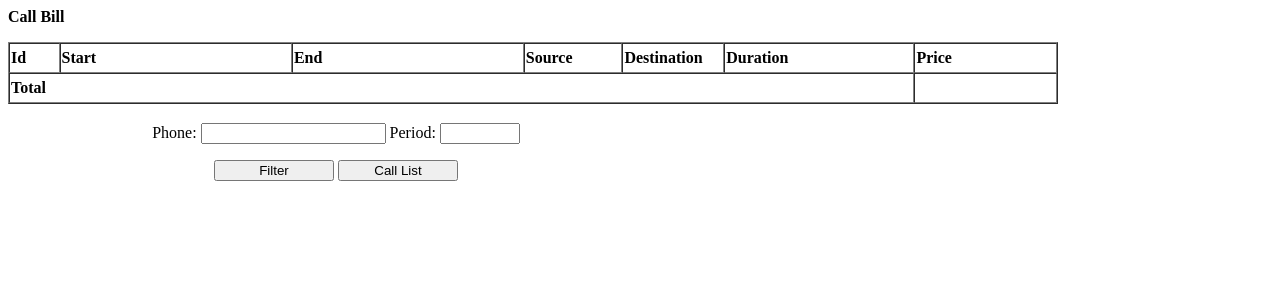
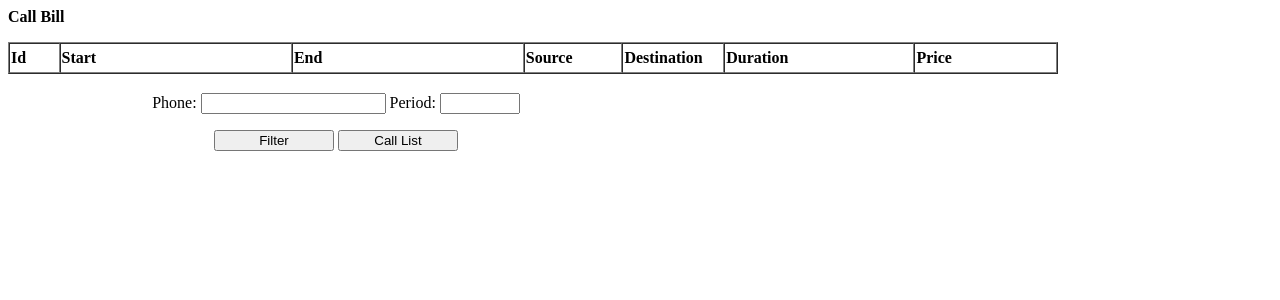
Before and after one commit to fcxsantos/work-at-olist, a Django app: template templates/callapp/call_bill.html in a window 1280 px wide. Shown: the top 300 px of the page. Run offline with Django 3.2, Linux system fonts and the light colour scheme; the template is opened without the code that fills it: most values are stand-ins (such as "Sample title", 1, 10 or a date in 2020).

Commit message:
Add files via upload

```diff
--- a/templates/callapp/call_bill.html
+++ b/templates/callapp/call_bill.html
@@ -23,10 +23,10 @@
         </tr>
 {% endif %}
 {% endfor %}
-		<tr height=30>
+		<!--<tr height=30>
 		<td colspan=6><b>Total</b></td>
         <td width=150><b></b></td>
-        </tr>
+        </tr>-->
     </table>
     {% else %}
     <b>No call entries found on the database.</b>
@@ -40,3 +40,6 @@
 		<input type=button value="Call List" style=width:120px onclick=location.href="{% url "call_list" %}">
 	    </form>
     </td></tr></table>
+<script>
+alert("Your current domain is: "+DOMAIN);
+</script>
```
Also changed, not shown: templates/callapp/call_confirm_delete.html (line endings or trailing spaces), templates/callapp/call_form.html (line endings or trailing spaces), templates/callapp/call_list.html (line endings or trailing spaces).
